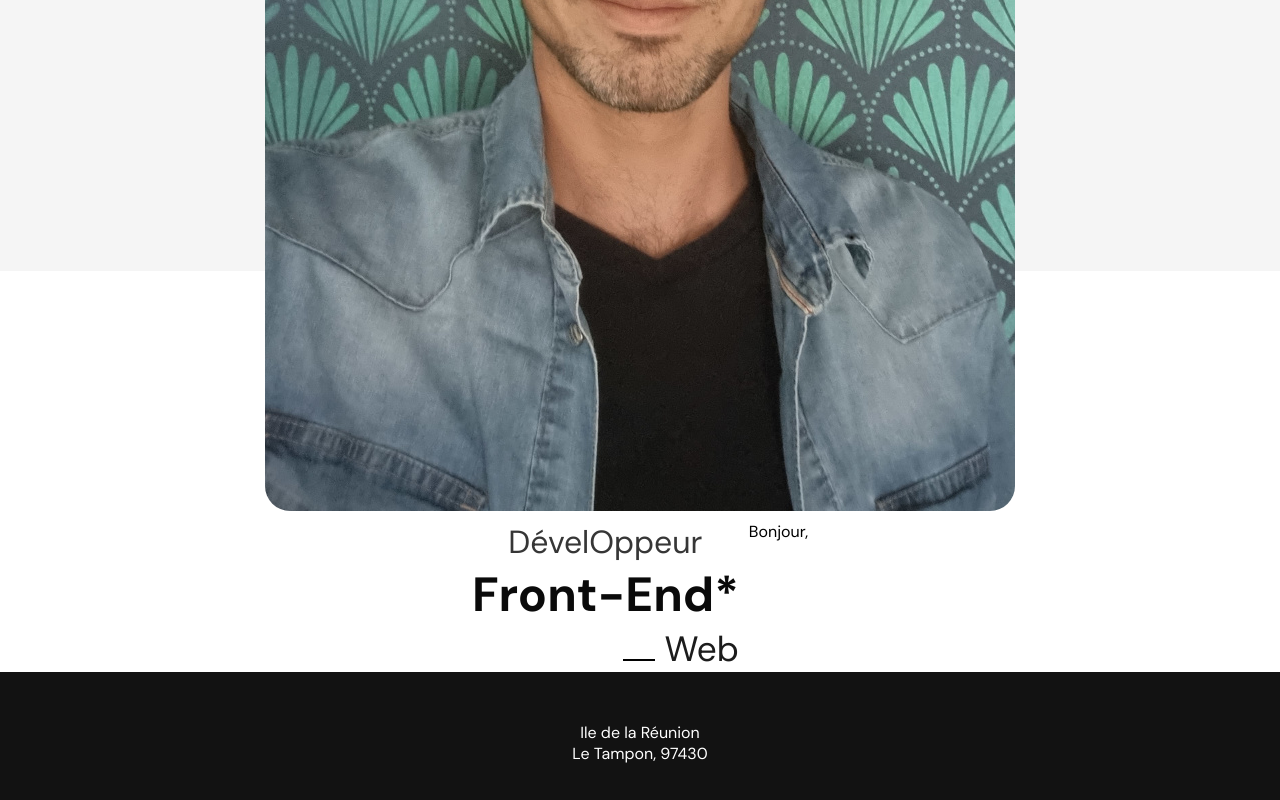
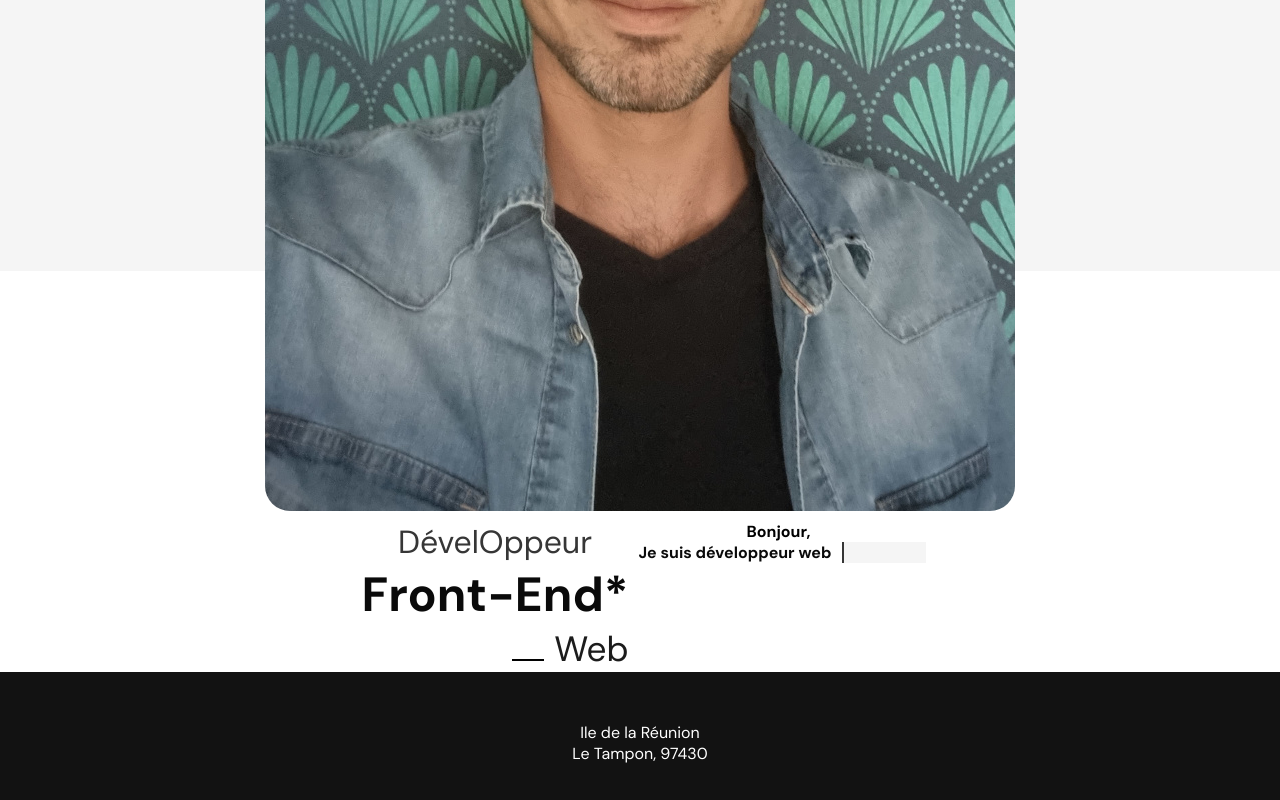
Before and after one commit to Brico97442/Amanville_Damien_Portfolio, a React (Create React App) app: page / in a window 1280 px wide. Shown: the part 669-1469 px from the top of the page. Built offline with nearby package versions, Linux system fonts and the light colour scheme.

Commit message:
try to fix animation

```diff
--- a/src/components/Welcome.jsx
+++ b/src/components/Welcome.jsx
@@ -18,9 +18,9 @@ function Welcome() {
           <p>Web</p>
         </div>
       </div>
-      <di div className="animated-text">
+      <div className="animated-text">
         Bonjour,<span></span>
-      </di>
+      </div>
     </section>
   );
 }
--- a/src/styles/index.css
+++ b/src/styles/index.css
@@ -217,6 +217,52 @@ header nav button.nav-link:hover {
   background-color: black; /* Couleur de l'underscore */
   animation: blink 1s infinite;
 }
+.welcome .animated-text {
+  font-weight: 600;
+  min-width: 280px;
+}
+.welcome .animated-text span {
+  position: relative;
+  display: flex;
+}
+.welcome .animated-text span::before {
+  content: "Je suis développeur web";
+  color: #0a0a0a;
+  animation: words 5s 1;
+}
+.welcome .animated-text span::after {
+  content: "";
+  position: absolute;
+  width: calc(100% + 8px);
+  height: 100%;
+  background-color: #f5f5f5;
+  border-left: 2px solid #0a0a0a;
+  right: -8px;
+  animation: cursor 0.8s infinite, typing 20s steps(14), resetWidth 0.1s 18s forwards;
+}
+@keyframes cursor {
+  to {
+    border-left: 2px solid #f5f5f5;
+  }
+}
+@keyframes words {
+  0%, 100% {
+    content: "mon nom est Amanville Damien";
+  }
+}
+@keyframes typing {
+  10%, 15%, 30%, 35%, 50%, 55%, 70%, 75%, 90% {
+    width: 0;
+  }
+  5%, 20%, 25%, 40%, 45%, 60%, 65%, 80%, 85% {
+    width: calc(100% + 8px);
+  }
+}
+@keyframes resetWidth {
+  to {
+    width: 0;
+  }
+}
 
 footer {
   background-color: #121212;
--- a/src/styles/sass/welcome.scss
+++ b/src/styles/sass/welcome.scss
@@ -110,68 +110,72 @@
       }
     }
   }
-  // .animated-text {
-  //   font-size: 34px;
-  //   font-weight: 600;
-  //   min-width: 280px;
-  // }
-  // .animated-text span {
-  //   position: relative;
-  //   display: flex;
-  // }
-  // .animated-text span::before {
-  //   content: "mon nom est Amanville Damien";
-  //   color: #0a0a0a;
-  //   animation: words 5s infinite;
-  // }
-  // .animated-text span::after {
-  //   content: "";
-  //   position: absolute;
-  //   width: calc(100% + 8px);
-  //   height: 100%;
-  //   background-color: #f5f5f5;
-  //   border-left: 2px solid #0a0a0a;
-  //   right: -8px;
-  //   animation: cursor 0.8s infinite, typing 25s steps(14);
-  // }
-  // @keyframes cursor {
-  //   to {
-  //     border-left: 2px solid #f5f5f5;
-  //   }
-  // }
-  // @keyframes words {
-  //   0%,
-  //   50% {
-  //     content: "mon nom est Amanville Damien";
-  //   }
-  //   51%,
-  //   100% {
-  //     content: "Developper Web front-end ";
-  //   }
-  // }
-  // @keyframes typing {
-  //   10%,
-  //   15%,
-  //   30%,
-  //   35%,
-  //   50%,
-  //   55%,
-  //   70%,
-  //   75%,
-  //   90%,
-  //   95% {
-  //     width: 0;
-  //   }
-  //   5%,
-  //   20%,
-  //   25%,
-  //   40%,
-  //   45%,
-  //   60%,
-  //   65%,
-  //   80%,
-  //   85% {
-  //     width: calc(100% + 8px);
-  //   }
-  // }
+
+  .animated-text {
+    font-weight: 600;
+    min-width: 280px;
+  }
+
+  .animated-text span {
+    position: relative;
+    display: flex;
+  }
+  .animated-text span::before {
+    content: "Je suis développeur web";
+    color: #0a0a0a;
+    animation: words 5s 1;
+  }
+  .animated-text span::after {
+    content: "";
+    position: absolute;
+    width: calc(100% + 8px);
+    height: 100%;
+    background-color: #f5f5f5;
+    border-left: 2px solid #0a0a0a;
+    right: -8px;
+    animation: cursor 0.8s infinite, typing 20s steps(14),
+      resetWidth 0.1s 18s forwards;
+  }
+
+  @keyframes cursor {
+    to {
+      border-left: 2px solid #f5f5f5;
+    }
+  }
+
+  @keyframes words {
+    0%,
+    100% {
+      content: "mon nom est Amanville Damien";
+    }
+  }
+  @keyframes typing {
+    10%,
+    15%,
+    30%,
+    35%,
+    50%,
+    55%,
+    70%,
+    75%,
+    90% {
+      width: 0;
+    }
+    5%,
+    20%,
+    25%,
+    40%,
+    45%,
+    60%,
+    65%,
+    80%,
+    85% {
+      width: calc(100% + 8px);
+    }
+  }
+  @keyframes resetWidth {
+    to {
+      width: 0;
+    }
+  }
 }
```
Also changed, not shown: 1 other file (tests, documents, lock files or other folders).
